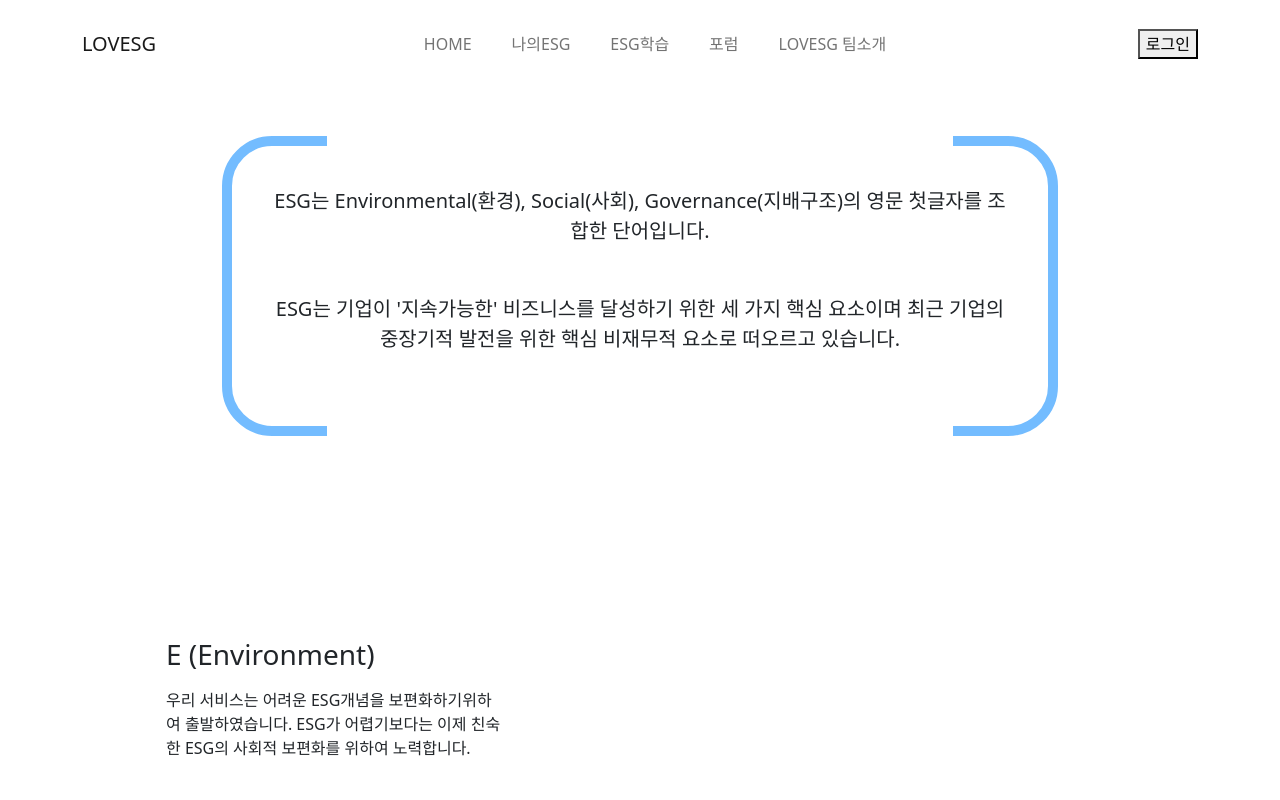
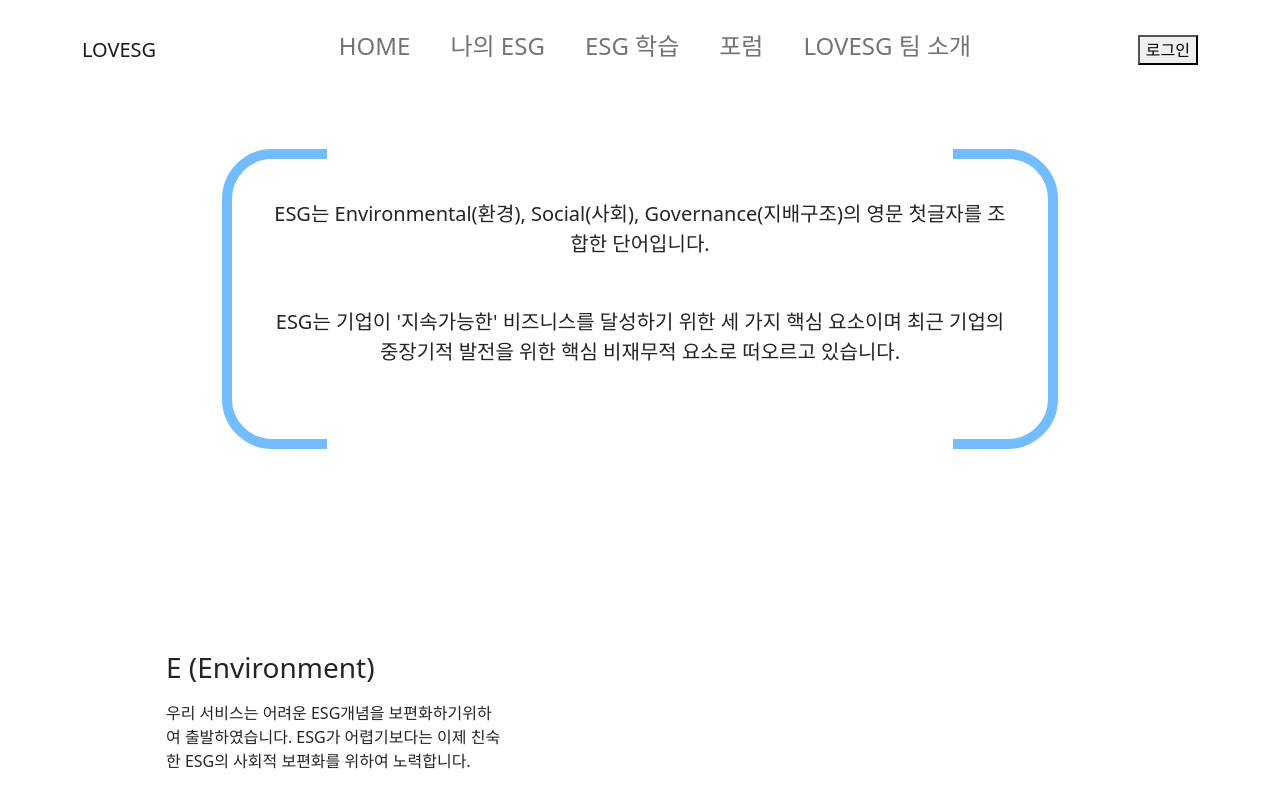
Before and after one commit to KWU-ESG/esg-frontend-next, a Next.js app: page /main in a window 1280 px wide. Shown: the top 800 px of the page. Built offline with nearby package versions, Linux system fonts and the light colour scheme.

Commit message:
:lipstick: Splash 화면 로딩 추가 및 Header 글자 크기 수정

```diff
--- a/components/layouts/Header.js
+++ b/components/layouts/Header.js
@@ -29,19 +29,21 @@ export default function Header() {
         <Container>
           <Navbar.Brand href="/">LOVESG</Navbar.Brand>
           <Nav>
-            <Nav.Link className="me-4" href="/home">
-              HOME
+            <Nav.Link className="me-4" href="/">
+              <h4>HOME</h4>
             </Nav.Link>
-            <Nav.Link className="me-4" href="/news">
-              나의ESG
+            <Nav.Link className="me-4" href="/news/my-news">
+              <h4>나의 ESG</h4>
             </Nav.Link>
             <Nav.Link className="me-4" href="/esg/info">
-              ESG학습
+              <h4>ESG 학습</h4>
             </Nav.Link>
             <Nav.Link className="me-4" href="/forum">
-              포럼
+              <h4>포럼</h4>
             </Nav.Link>
-            <Nav.Link href="/developer">LOVESG 팀소개</Nav.Link>
+            <Nav.Link href="/developer">
+              <h4>LOVESG 팀 소개</h4>
+            </Nav.Link>
           </Nav>
           <LoginBox onClick={onClickMove}>로그인</LoginBox>
         </Container>
--- a/components/layouts/Splash.js
+++ b/components/layouts/Splash.js
@@ -35,6 +35,7 @@ const Splash = () => {
   `;
 
   return (
+    <>
       <AnimatedDiv>
         {loading ? (
           <Loading />
@@ -42,6 +43,7 @@ const Splash = () => {
           <Image src="/images/logo.png" alt="logo" width={500} height={550} />
         )}
       </AnimatedDiv>
+    </>
   );
 };
 
```
Also changed, not shown: components/Loading.js (+8 -3 lines). Lines whose indentation alone changed are shown as unchanged.
